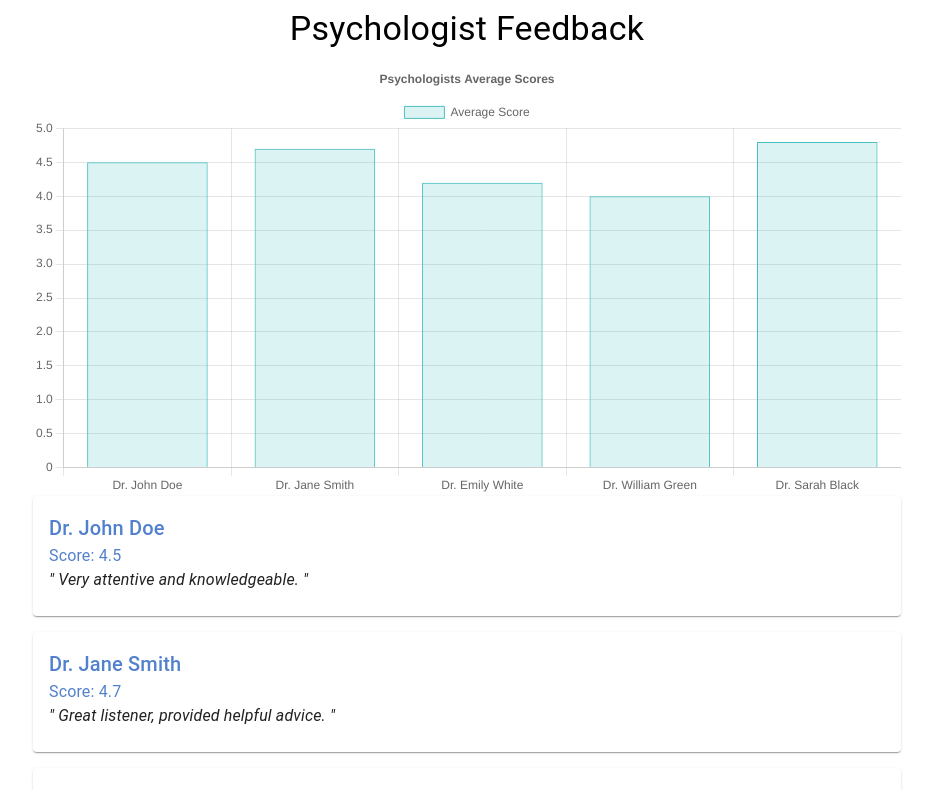
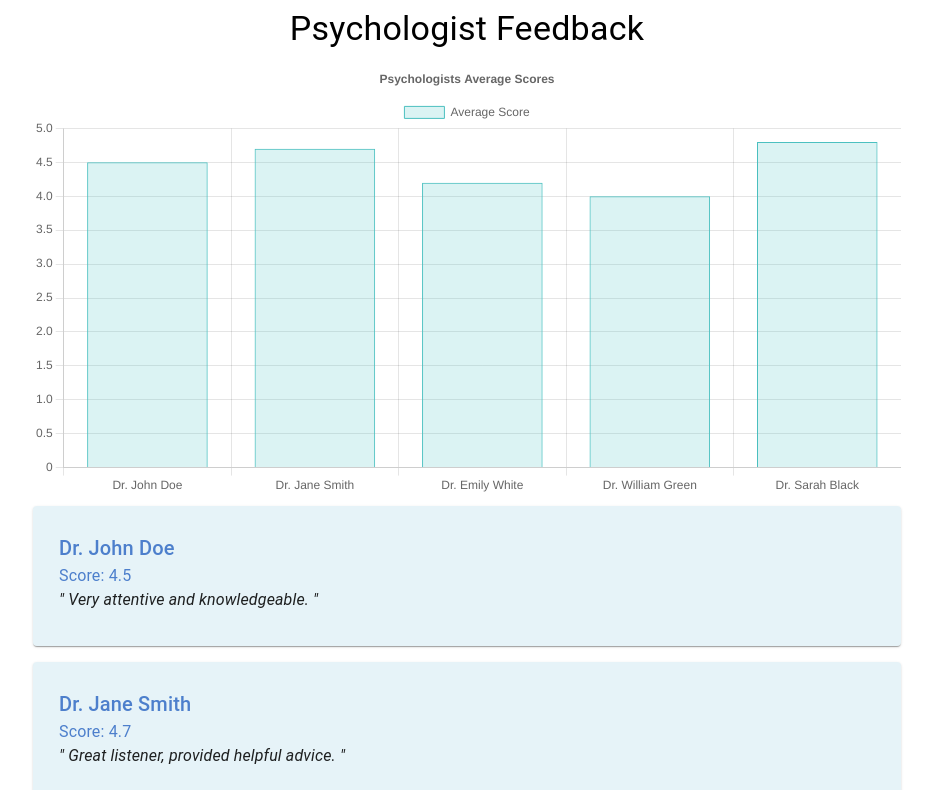
Before and after one commit to LukaJovanovic357/mindletic-app, a React (Vite) app in the folder feedback-app/: page / in a window 1280 px wide. Shown: the top 790 px of the page, without its empty margins (173-1106 px from the left). Built offline with nearby package versions, Linux system fonts and the light colour scheme.

Commit message:
add small margin to user feedback

```diff
--- a/feedback-app/package.json
+++ b/feedback-app/package.json
@@ -12,6 +12,7 @@
   "dependencies": {
     "@emotion/react": "^11.13.3",
     "@emotion/styled": "^11.13.0",
+    "@fontsource/lato": "^5.1.0",
     "@mui/material": "^6.1.1",
     "chart.js": "^4.4.4",
     "graphql": "^16.9.0",
--- a/feedback-app/src/App.tsx
+++ b/feedback-app/src/App.tsx
@@ -1,39 +1,39 @@
 import React from 'react';
-import { PsychologistProvider, usePsychologists } from './PsychologistContext';
-import { PsychologistChart } from './PsychologistChart';
-import { FeedbackSummaries } from './FeedbackSummaries';
-import { CircularProgress, Container, Typography } from '@mui/material';
+import { PsychologistProvider } from './PsychologistContext';
+import {
+    Container,
+    Typography,
+    ThemeProvider,
+    createTheme
+} from '@mui/material';
+import AppChart from './components/AppChart';
 
-const AppContent: React.FC = () => {
-    const { loading, error } = usePsychologists();
-
-    if (loading) return <CircularProgress />;
-    if (error) return <Typography color='error'>{error}</Typography>;
-
-    return (
-        <>
-            <PsychologistChart />
-            <FeedbackSummaries />
-        </>
-    );
-};
+const theme = createTheme({
+    typography: {
+        fontFamily: '"Roboto", "Helvetica", "Arial", sans-serif'
+    }
+});
 
 const App: React.FC = () => {
     return (
+        <ThemeProvider theme={theme}>
+            {' '}
             <PsychologistProvider>
                 <Container
                     maxWidth='md'
                     sx={{
-                    paddingX: { xs: '5px', sm: '16px' }, // Padding for small screens (5px) and default for larger
-                    overflowX: 'hidden' // Prevents horizontal scroll
+                        paddingX: { xs: '5px', sm: '16px' },
+                        overflowX: 'hidden'
                     }}
                 >
                     <Typography variant='h4' align='center' gutterBottom>
                         Psychologist Feedback
                     </Typography>
-                <AppContent />
+                    <AppChart />
                 </Container>
             </PsychologistProvider>
+        </ThemeProvider>
     );
 };
+
 export default App;
--- a/feedback-app/src/FeedbackSummaries.tsx
+++ b/feedback-app/src/FeedbackSummaries.tsx
@@ -8,7 +8,14 @@ export const FeedbackSummaries: React.FC = () => {
     return (
         <>
             {psychologists.map(psych => (
-                <Card key={psych.id} sx={{ marginBottom: 2 }}>
+                <Card
+                    key={psych.id}
+                    sx={{
+                        marginBottom: 2,
+                        backgroundColor: 'rgba(173, 216, 230, 0.3)',
+                        padding: '10px'
+                    }}
+                >
                     <CardContent>
                         <Typography
                             variant='h6'
--- /dev/null
+++ b/feedback-app/src/components/AppChart.tsx
@@ -0,0 +1,24 @@
+import React from 'react';
+import { usePsychologists } from '../PsychologistContext';
+import { PsychologistChart } from '../PsychologistChart';
+import { FeedbackSummaries } from '../FeedbackSummaries';
+import { CircularProgress, Typography, Box } from '@mui/material';
+
+const AppChart: React.FC = () => {
+    const { loading, error } = usePsychologists();
+
+    if (loading) return <CircularProgress />;
+    if (error) return <Typography color='error'>{error}</Typography>;
+
+    return (
+        <>
+            <PsychologistChart />
+            <Box sx={{ marginTop: '10px' }}>
+                {' '}
+                <FeedbackSummaries />
+            </Box>
+        </>
+    );
+};
+
+export default AppChart;
```
Also changed, not shown: 1 other file (tests, documents, lock files or other folders). Lines whose indentation alone changed are shown as unchanged.
